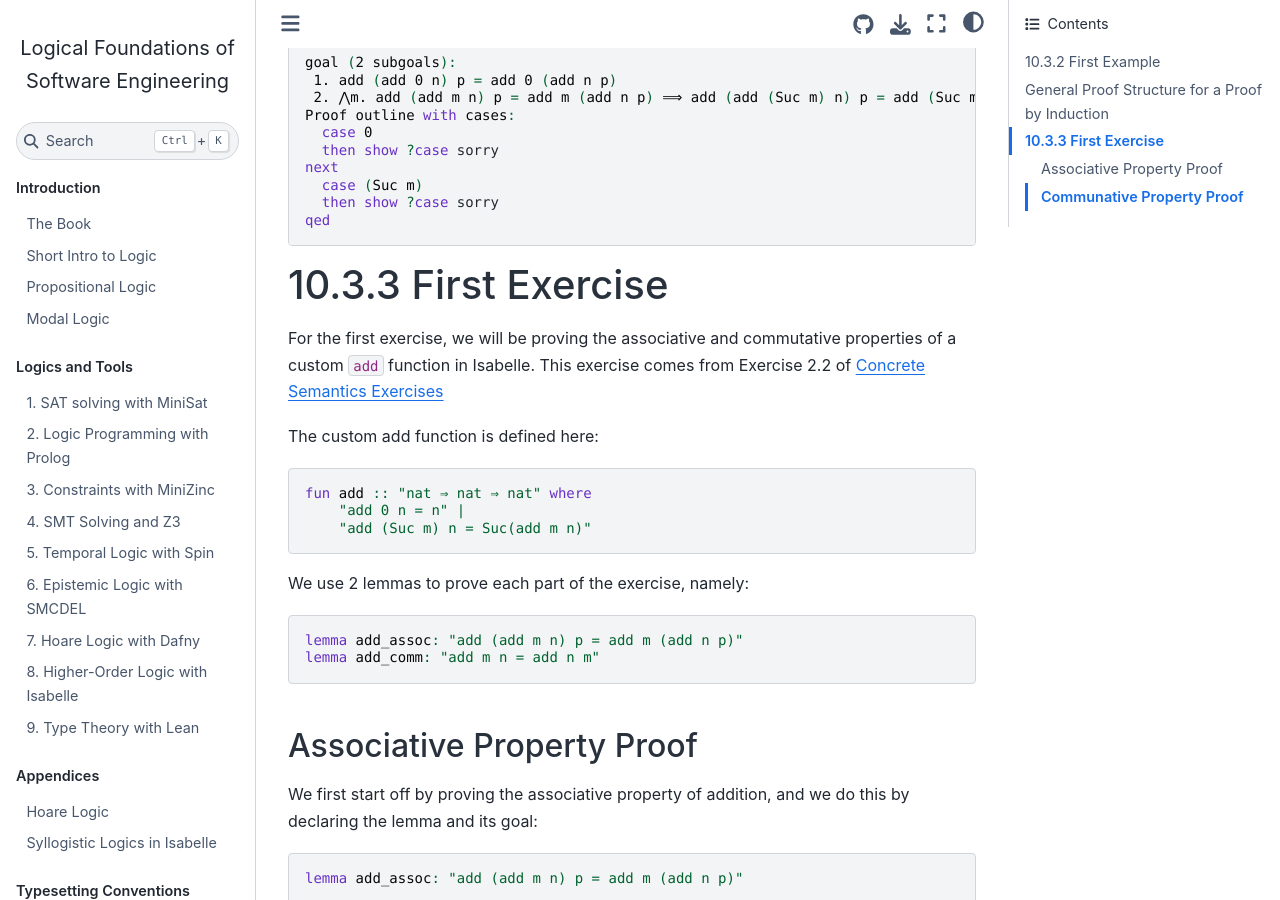
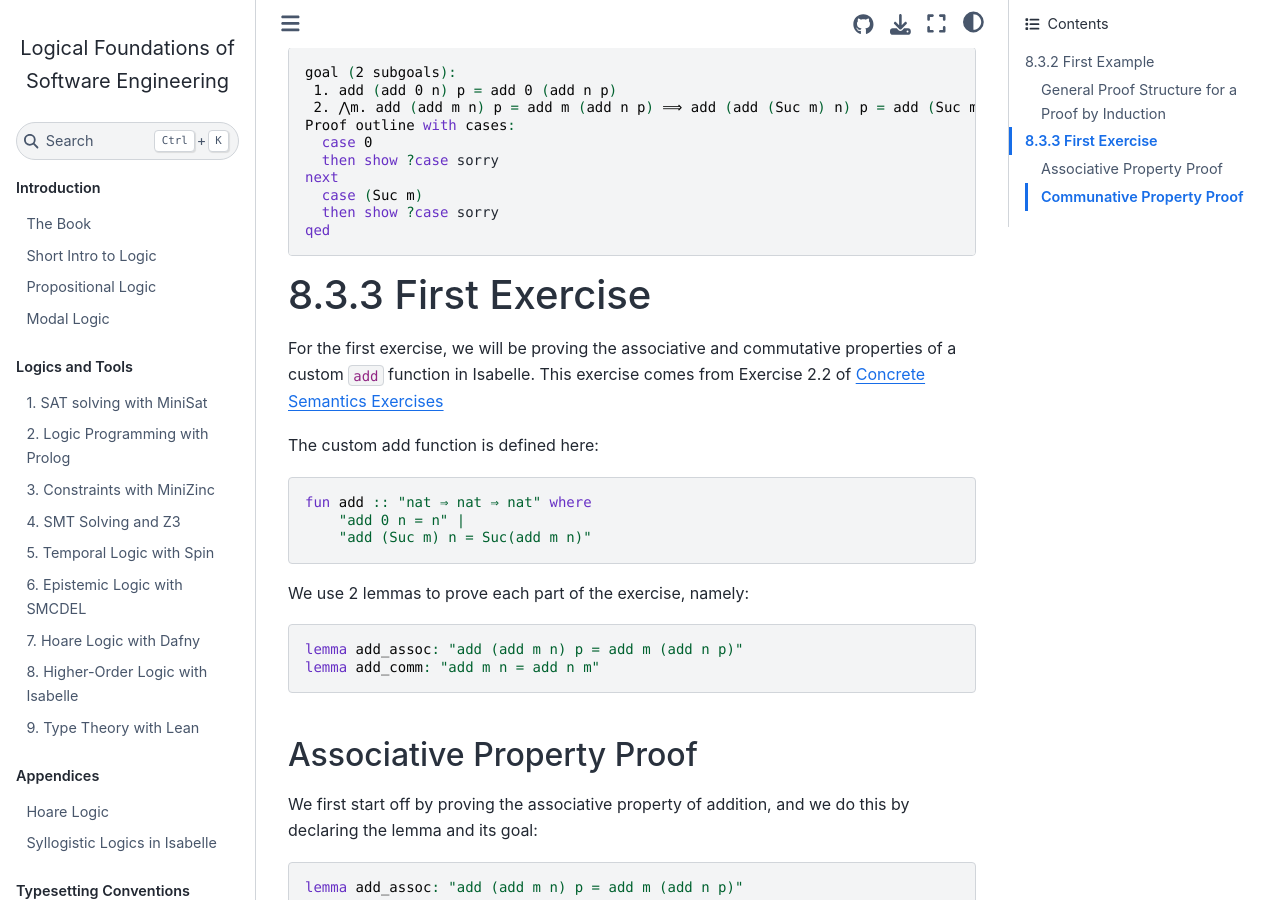
Before and after one commit to LEAP-at-Chapman/CPSC-510-Logical-Foundations-of-Computing, a Jupyter Book: the page built from content/assets-10/8.3_exercises.md, in a window 1280 px wide and 900 px high, scrolled down 856 px. Built offline with Jupyter Book 1.0.4 settings and Sphinx 7.4.7 and the Sphinx Book theme 1.1.4, drawn with Linux system fonts in a browser that asks for light colours; some of the changed text lies outside the part shown.

````diff
--- a/content/assets-10/10.3_exercises.md
+++ b/content/assets-10/8.3_exercises.md
@@ -1,5 +1,5 @@
 
-### 10.3.2 First Example
+### 8.3.2 First Example
 
 For the first example, the goal will be to implement addition via a function called "add". The general form should be:
 
@@ -18,7 +18,7 @@ Basically, if we add some arbitrary number n by 0, then it should return n.
 "add 0 n = n"
 ```
 
-### General Proof Structure for a Proof by Induction
+#### General Proof Structure for a Proof by Induction
 
 Isabelle provides a general structure for how to approach and construct your proof. For this exercise, we will be using a proof by induction; first by proving a base case, and then by proving the sucessor case by using the induction hypothesis.
 
@@ -39,7 +39,7 @@ qed
 ```
 
 
-### 10.3.3 First Exercise
+### 8.3.3 First Exercise
 
 For the first exercise, we will be proving the associative and commutative properties of a custom `add` function in Isabelle. This exercise comes from Exercise 2.2 of [Concrete Semantics Exercises](http://www.concrete-semantics.org/Exercises/exercises.pdf)
 <!-- i need to change this to a footnote or something that links to references at the end -->
````
Also changed, not shown: content/10-higher-order-logic.md (+9 -4 lines).
